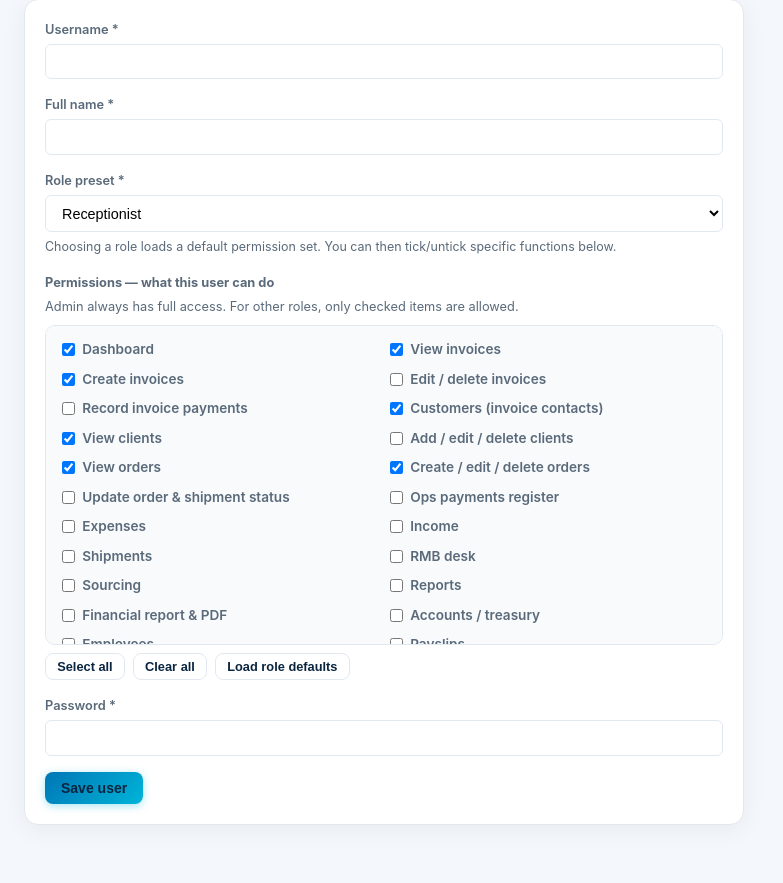
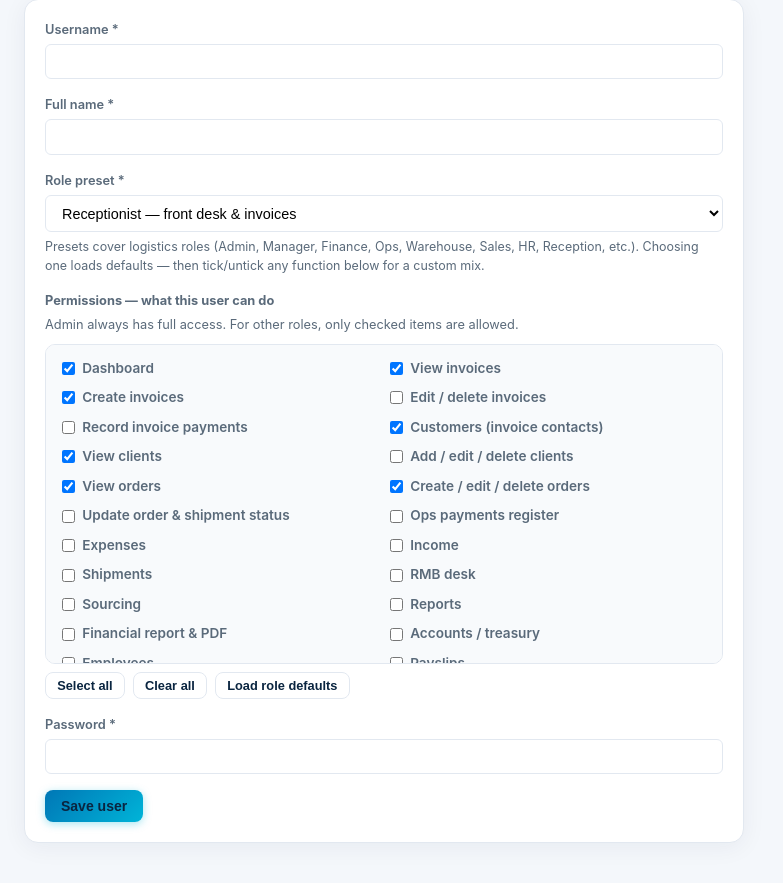
Before and after one commit to KinsmanBillions/waveties-ops, a Flask app: page /admin/users/new in a window 1280 px wide. Shown: the part 138-1021 px from the top of the page, without its empty margins (0-783 px from the left). Run offline with Flask 3, Linux system fonts and the light colour scheme; a user stored in the database is signed in.

Commit message:
Add files via upload

```diff
--- a/app.py
+++ b/app.py
@@ -81,23 +81,38 @@ def get_users_db():
 
 
 # Role catalogue (value stored in DB → display label)
+# Full logistics / supply-chain staffing model for WaveTies
 ROLES = [
-    ("receptionist", "Receptionist"),
-    ("operations", "Operations"),
-    ("accountant", "Accountant"),
-    ("manager", "Manager"),
-    ("admin", "Admin"),
+    ("admin", "Admin — full system control"),
+    ("manager", "Manager — operations & finance oversight"),
+    ("accountant", "Accountant — books, payments, reports"),
+    ("finance_clerk", "Finance Clerk — record payments & expenses"),
+    ("operations", "Operations — orders, shipments, sourcing"),
+    ("warehouse", "Warehouse — shipments & order status"),
+    ("sales", "Sales / BD — clients, orders, sourcing"),
+    ("receptionist", "Receptionist — front desk & invoices"),
+    ("hr", "HR Officer — employees & payslips"),
+    ("customer_service", "Customer Service — clients & order view"),
+    ("viewer", "Viewer — read-only reports & dashboard"),
 ]
 ROLE_LABELS = dict(ROLES)
 # Legacy alias: old "worker" accounts behave like receptionist
-ROLE_ALIASES = {"worker": "receptionist"}
-
-# Permission sets
+ROLE_ALIASES = {
+    "worker": "receptionist",
+    "finance": "finance_clerk",
+    "bd": "sales",
+    "sales_bd": "sales",
+    "hr_officer": "hr",
+    "cs": "customer_service",
+    "readonly": "viewer",
+}
+
+# Permission sets (legacy decorators — still used alongside granular has_perm)
 ADMIN_ROLES = {"admin"}
-MANAGE_ROLES = {"admin", "manager"}           # edit / delete commercial records
-FINANCE_ROLES = {"admin", "manager", "accountant"}  # mark paid, payments, accounts view
-OPS_STATUS_ROLES = {"admin", "manager", "operations"}  # update order/shipment status
-CREATE_ROLES = {"admin", "manager", "accountant", "operations", "receptionist", "worker"}
+MANAGE_ROLES = {"admin", "manager", "sales"}
+FINANCE_ROLES = {"admin", "manager", "accountant", "finance_clerk"}
+OPS_STATUS_ROLES = {"admin", "manager", "operations", "warehouse"}
+CREATE_ROLES = {r[0] for r in ROLES} | {"worker"}
 
 PERMISSIONS = [
     ("dashboard", "Dashboard"),
@@ -142,13 +157,37 @@ ROLE_DEFAULT_PERMISSIONS = {
         "clients_view", "orders_view", "payments", "expenses", "incomes",
         "reports", "financial", "accounts", "employees", "payslips",
     ],
+    "finance_clerk": [
+        "dashboard", "invoices_view", "invoices_pay", "customers",
+        "clients_view", "orders_view", "payments", "expenses", "incomes",
+        "reports", "financial",
+    ],
     "operations": [
         "dashboard", "invoices_view", "clients_view", "orders_view", "orders_manage",
         "orders_status", "shipments", "rmb", "sourcing",
     ],
+    "warehouse": [
+        "dashboard", "clients_view", "orders_view", "orders_status", "shipments",
+    ],
+    "sales": [
+        "dashboard", "invoices_view", "invoices_create", "customers",
+        "clients_view", "clients_manage", "orders_view", "orders_manage",
+        "sourcing", "reports",
+    ],
     "receptionist": [
         "dashboard", "invoices_view", "invoices_create", "customers",
-        "clients_view", "orders_view", "orders_manage",
+        "clients_view", "orders_view", "orders_manage", "manager_books",
+    ],
+    "hr": [
+        "dashboard", "employees", "payslips", "reports",
+    ],
+    "customer_service": [
+        "dashboard", "invoices_view", "customers", "clients_view",
+        "orders_view", "shipments",
+    ],
+    "viewer": [
+        "dashboard", "invoices_view", "clients_view", "orders_view",
+        "reports", "financial",
     ],
 }
 
--- a/templates/admin_user_form.html
+++ b/templates/admin_user_form.html
@@ -29,7 +29,8 @@
         {% endfor %}
       </select>
       <p style="font-size:0.78rem;color:var(--muted);margin-top:0.35rem;">
-        Choosing a role loads a default permission set. You can then tick/untick specific functions below.
+        Presets cover logistics roles (Admin, Manager, Finance, Ops, Warehouse, Sales, HR, Reception, etc.).
+        Choosing one loads defaults — then tick/untick any function below for a custom mix.
       </p>
     </div>
 
--- a/templates/base.html
+++ b/templates/base.html
@@ -596,7 +596,7 @@
       <span class="nav-divider"></span>
       <span class="user-chip">
         {{ session.get('name') }}
-        <span class="badge-role">{% if r == 'admin' %}Admin{% elif r == 'manager' %}Manager{% elif r == 'accountant' %}Accountant{% elif r == 'operations' %}Operations{% elif r in ['receptionist','worker'] %}Receptionist{% else %}{{ r|title }}{% endif %}</span>
+        <span class="badge-role">{% if r == 'admin' %}Admin{% elif r == 'manager' %}Manager{% elif r == 'accountant' %}Accountant{% elif r == 'finance_clerk' %}Finance{% elif r == 'operations' %}Operations{% elif r == 'warehouse' %}Warehouse{% elif r == 'sales' %}Sales{% elif r == 'hr' %}HR{% elif r == 'customer_service' %}CS{% elif r == 'viewer' %}Viewer{% elif r in ['receptionist','worker'] %}Reception{% else %}{{ r|replace('_',' ')|title }}{% endif %}</span>
       </span>
       <a href="{{ url_for('logout') }}">Logout</a>
     </div>
```
